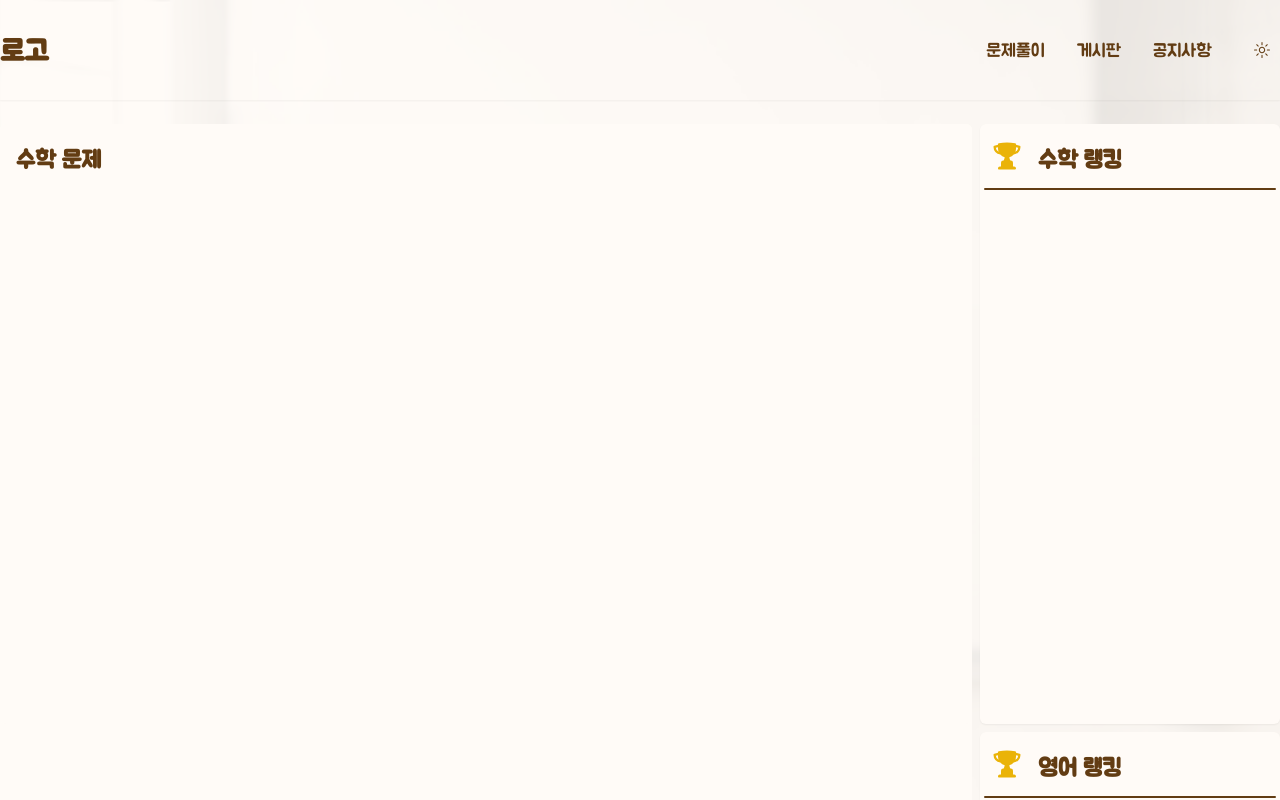
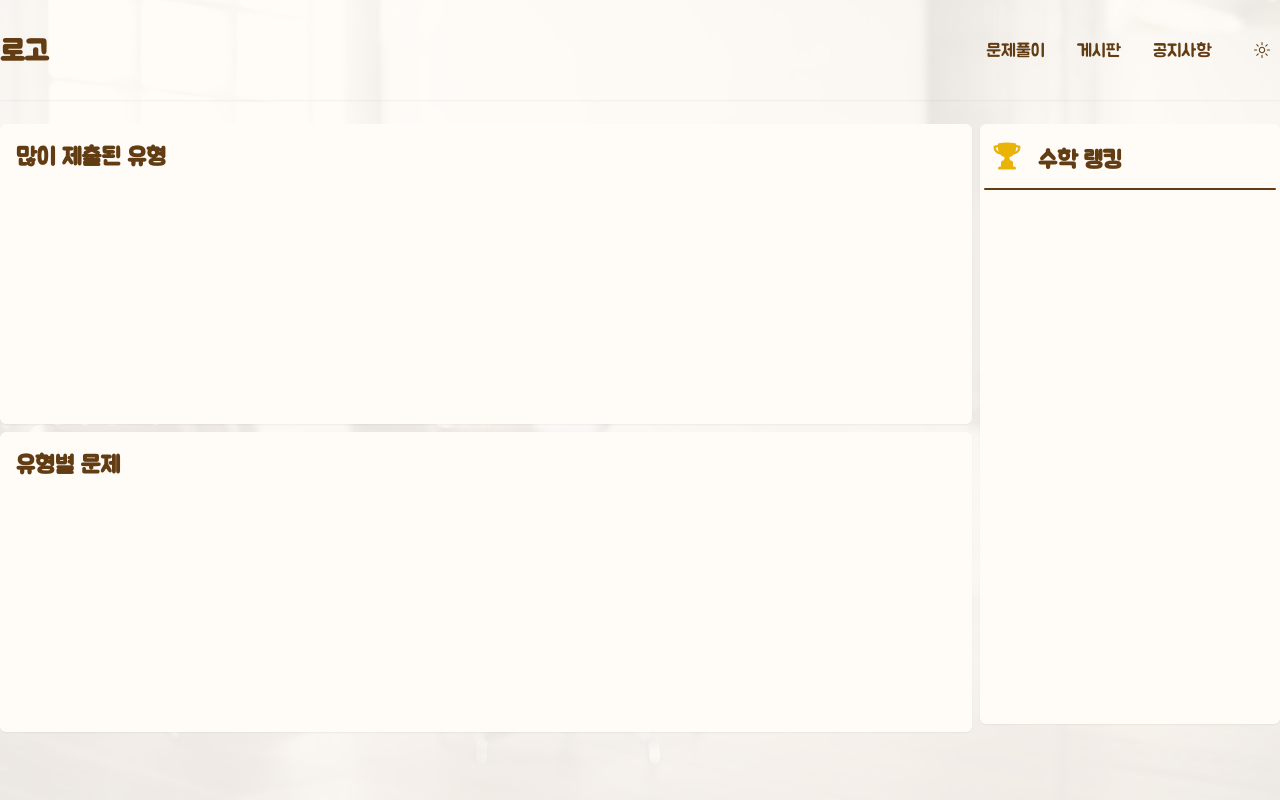
Before and after one commit to Yoonhwi/pic2solve, a Next.js app: page /math in a window 1280 px wide. Shown: the top 800 px of the page. Built offline with nearby package versions, Linux system fonts and the light colour scheme.

Commit message:
feat: update math page UI

```diff
--- a/src/app/(main)/math/question.tsx
+++ b/src/app/(main)/math/question.tsx
@@ -1,10 +1,11 @@
 const MathQuestion = () => {
   return (
-    <div className="flex-1 bg-background rounded-md flex flex-col">
-      <div className="p-4 bg-background rounded-md h-[600px]">
-        <div className="flex gap-4 items-center">
-          <h1 className="text-2xl font-bold relative top-[3px]">수학 문제</h1>
-        </div>
+    <div className="flex-1 rounded-md flex flex-col gap-2">
+      <div className="flex flex-col gap-4 p-4 rounded-md shadow-sm bg-background min-h-[300px]">
+        <h1 className="text-2xl font-bold">많이 제출된 유형</h1>
+      </div>
+      <div className="flex flex-col gap-4 p-4 rounded-md shadow-sm bg-background min-h-[300px]">
+        <h1 className="text-2xl font-bold">유형별 문제</h1>
       </div>
     </div>
   );
--- a/src/app/(main)/math/rank.tsx
+++ b/src/app/(main)/math/rank.tsx
@@ -11,13 +11,6 @@ const MathRank = () => {
         </div>
         <Divider />
       </div>
-      <div className="bg-background rounded-md h-[600px] flex flex-col px-[4px] shadow-sm">
-        <div className="flex gap-4 items-center py-4 px-2">
-          <HiMiniTrophy className="text-3xl text-yellow-500" />
-          <h1 className="text-2xl font-bold relative top-[3px]">영어 랭킹</h1>
-        </div>
-        <Divider />
-      </div>
     </div>
   );
 };
```
